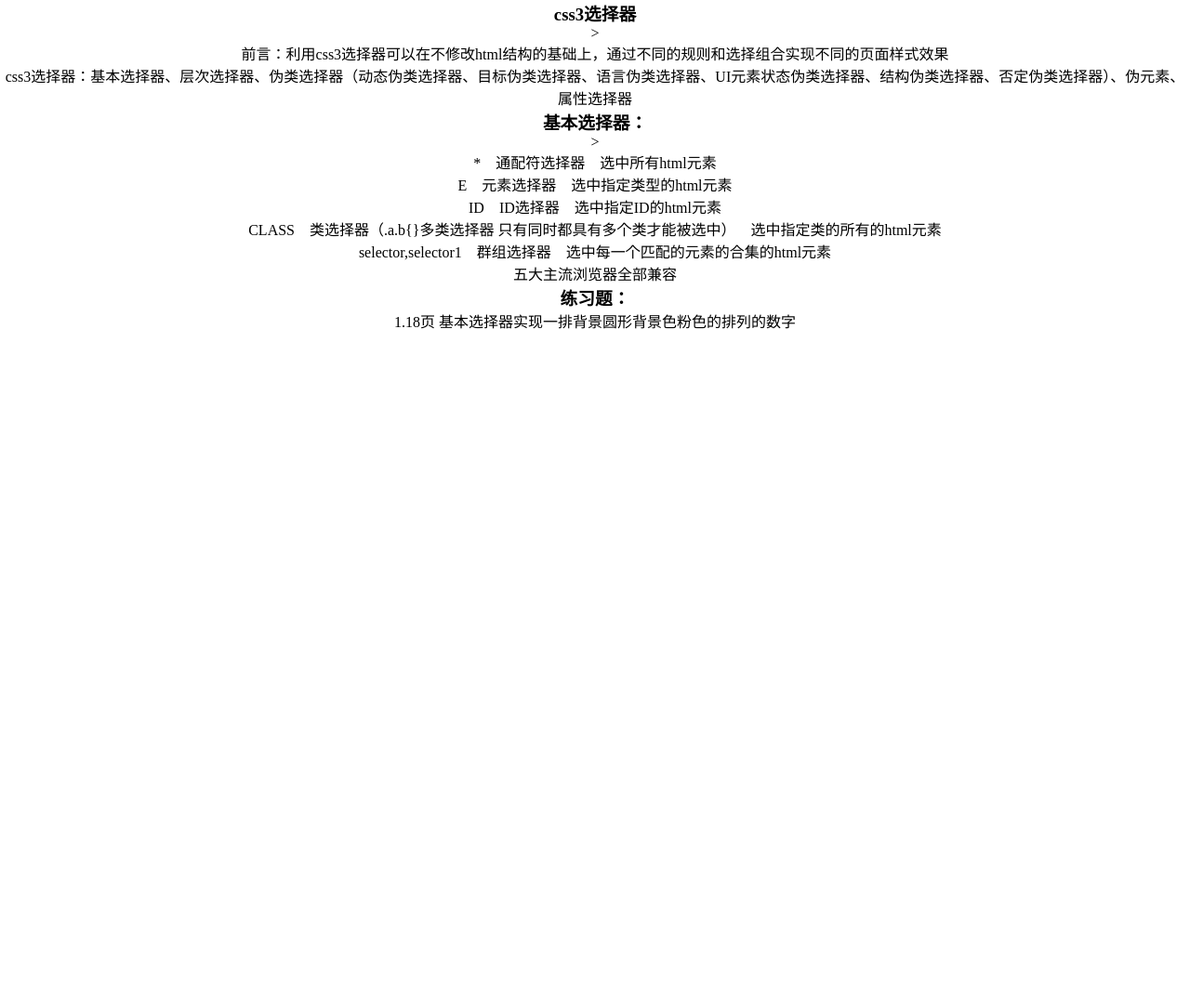
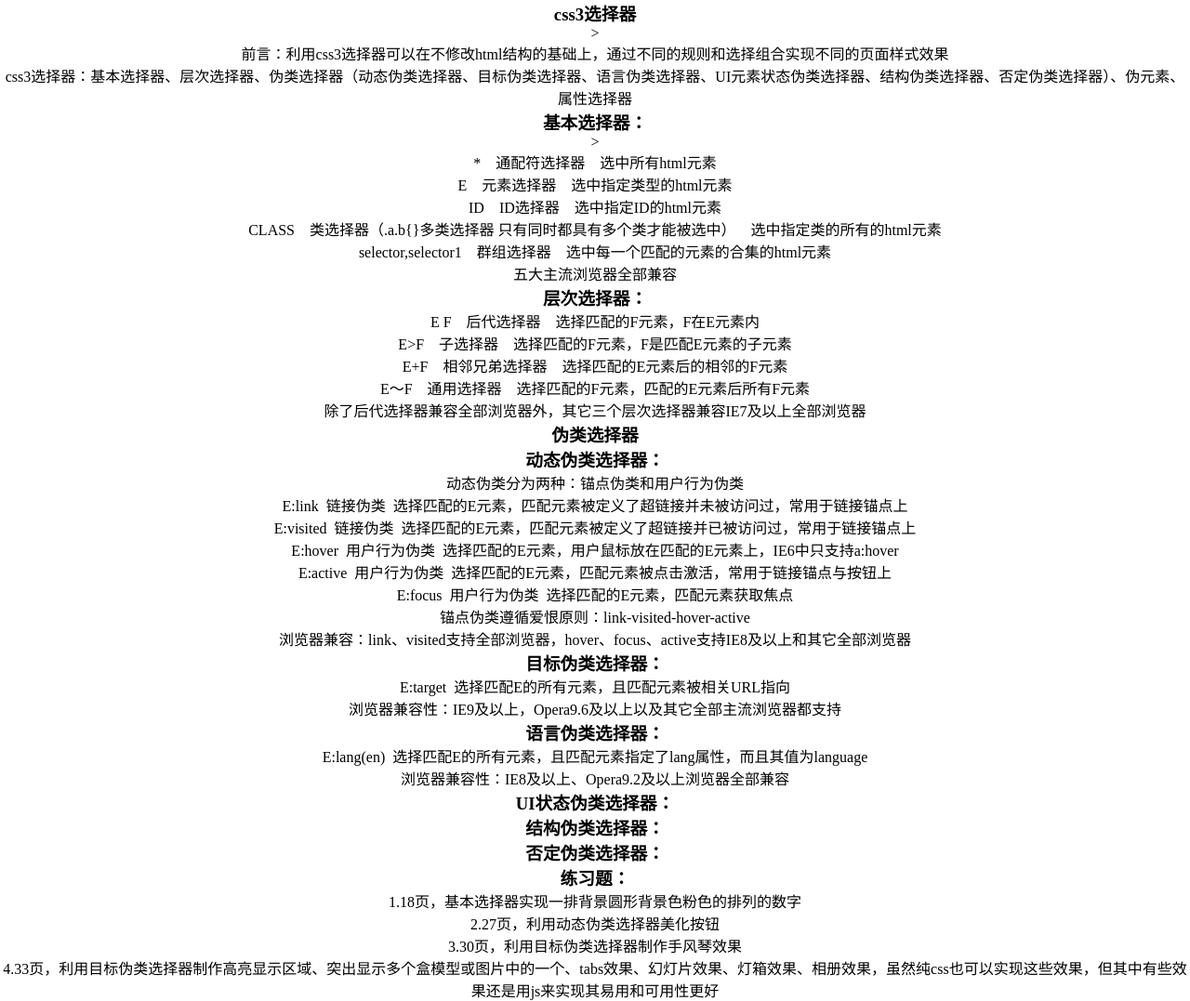
Before and after one commit to ChengLin-Zhou/css-basic-examples, a plain HTML site: page chapter_02/index.html in a window 1280 px wide. Shown: the whole page at 93% size. Before the commit the page ends 800 px from the top, so only its background shows below. Drawn offline with Linux system fonts and the light colour scheme.

Commit message:
伪类选择器

```diff
--- a/chapter_02/index.html
+++ b/chapter_02/index.html
@@ -23,9 +23,56 @@
             <p>selector,selector1&nbsp;&nbsp;&nbsp;&nbsp;群组选择器&nbsp;&nbsp;&nbsp;&nbsp;选中每一个匹配的元素的合集的html元素</p>
             <p>五大主流浏览器全部兼容</p>
         </div>
+        <div class="arrangement-selector">
+            <h3>层次选择器：</h3>
+            <p>E F&nbsp;&nbsp;&nbsp;&nbsp;后代选择器&nbsp;&nbsp;&nbsp;&nbsp;选择匹配的F元素，F在E元素内</p>
+            <p>E>F&nbsp;&nbsp;&nbsp;&nbsp;子选择器&nbsp;&nbsp;&nbsp;&nbsp;选择匹配的F元素，F是匹配E元素的子元素</p>
+            <p>E+F&nbsp;&nbsp;&nbsp;&nbsp;相邻兄弟选择器&nbsp;&nbsp;&nbsp;&nbsp;选择匹配的E元素后的相邻的F元素</p>
+            <p>E～F&nbsp;&nbsp;&nbsp;&nbsp;通用选择器&nbsp;&nbsp;&nbsp;&nbsp;选择匹配的F元素，匹配的E元素后所有F元素</p>
+            <p>除了后代选择器兼容全部浏览器外，其它三个层次选择器兼容IE7及以上全部浏览器</p>
+        </div>
+        <div class="pseudoClass-selector">
+            <h3>伪类选择器</h3>
+            <div class="dynamiPseudoClass-selector">
+                <h3>动态伪类选择器：</h3>
+                <p>动态伪类分为两种：锚点伪类和用户行为伪类</p>
+                <p>E:link&nbsp;&nbsp;链接伪类&nbsp;&nbsp;选择匹配的E元素，匹配元素被定义了超链接并未被访问过，常用于链接锚点上</p>
+                <p>E:visited&nbsp;&nbsp;链接伪类&nbsp;&nbsp;选择匹配的E元素，匹配元素被定义了超链接并已被访问过，常用于链接锚点上</p>
+                <p>E:hover&nbsp;&nbsp;用户行为伪类&nbsp;&nbsp;选择匹配的E元素，用户鼠标放在匹配的E元素上，IE6中只支持a:hover</p>
+                <p>E:active&nbsp;&nbsp;用户行为伪类&nbsp;&nbsp;选择匹配的E元素，匹配元素被点击激活，常用于链接锚点与按钮上</p>
+                <p>E:focus&nbsp;&nbsp;用户行为伪类&nbsp;&nbsp;选择匹配的E元素，匹配元素获取焦点</p>
+                <p>锚点伪类遵循爱恨原则：link-visited-hover-active</p>
+                <p>浏览器兼容：link、visited支持全部浏览器，hover、focus、active支持IE8及以上和其它全部浏览器</p>
+            </div>
+            <div class="targetPseudoClass-selector">
+                <h3>目标伪类选择器：</h3>
+                <p>E:target&nbsp;&nbsp;选择匹配E的所有元素，且匹配元素被相关URL指向</p>
+                <p>浏览器兼容性：IE9及以上，Opera9.6及以上以及其它全部主流浏览器都支持</p>
+            </div>
+            <div class="lanPseudoClass-selector">
+                <h3>语言伪类选择器：</h3>
+                <p>E:lang(en)&nbsp;&nbsp;选择匹配E的所有元素，且匹配元素指定了lang属性，而且其值为language</p>
+                <p>浏览器兼容性：IE8及以上、Opera9.2及以上浏览器全部兼容</p>
+            </div>
+            <div class="UIPseudoClass-selector">
+                <h3>UI状态伪类选择器：</h3>
+                <p></p>
+            </div>
+            <div class="structurePseudoClass-selector">
+                <h3>结构伪类选择器：</h3>
+                <p></p>
+            </div>
+            <div class="negativePseudoClass-selector">
+                <h3>否定伪类选择器：</h3>
+                <p></p>
+            </div>
+        </div>
         <div class="css3-examples">
             <h3>练习题：</h3>
-            <p>1.18页 基本选择器实现一排背景圆形背景色粉色的排列的数字</p>
+            <p>1.18页，基本选择器实现一排背景圆形背景色粉色的排列的数字</p>
+            <p>2.27页，利用动态伪类选择器美化按钮</p>
+            <p>3.30页，利用目标伪类选择器制作手风琴效果</p>
+            <p>4.33页，利用目标伪类选择器制作高亮显示区域、突出显示多个盒模型或图片中的一个、tabs效果、幻灯片效果、灯箱效果、相册效果，虽然纯css也可以实现这些效果，但其中有些效果还是用js来实现其易用和可用性更好</p>
         </div>
     </div>
 </body>
```
